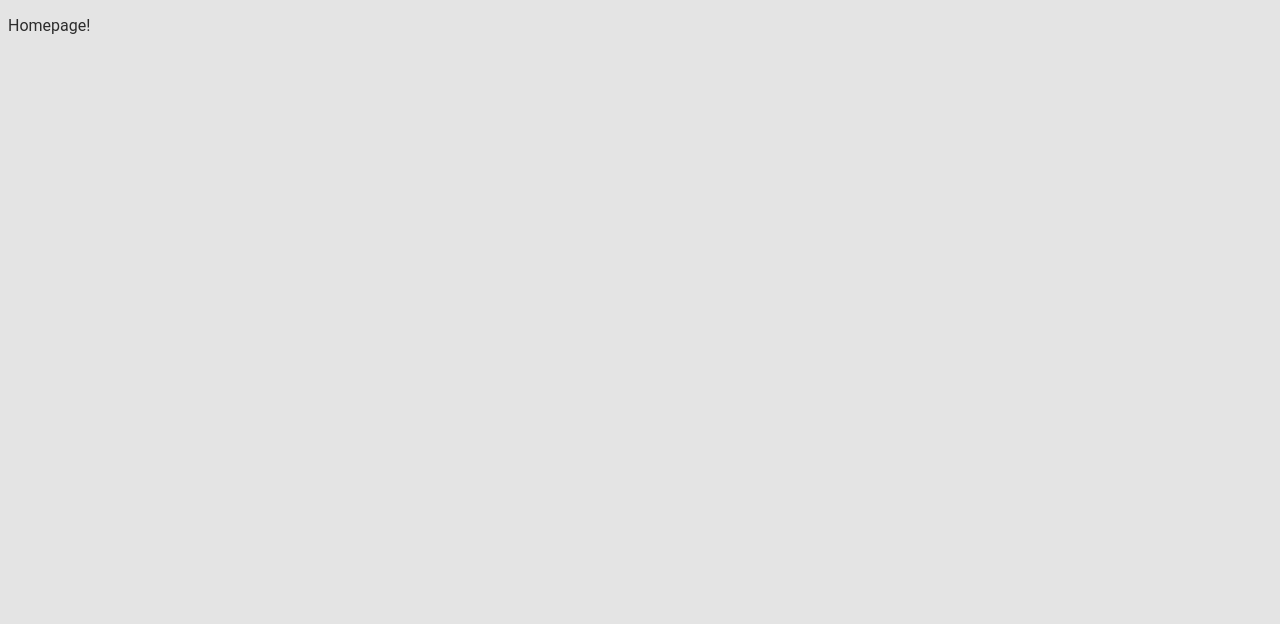
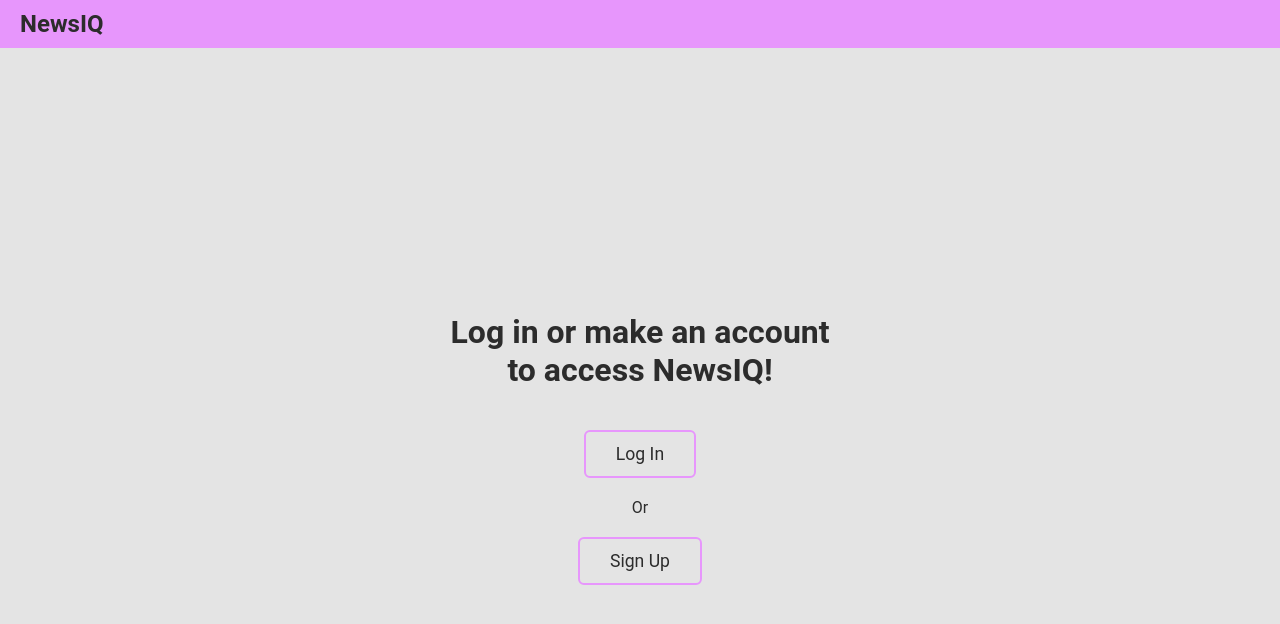
Before and after one commit to nathanrenzi/NewsIQ, a React (Create React App) app in the folder client/: page / in a window 1280 px wide. Shown: the top 624 px of the page. Built offline with nearby package versions, Linux system fonts and the light colour scheme.

Commit message:
Homepage updated

```diff
--- /dev/null
+++ b/client/src/pages/Homepage/Homepage.css
@@ -0,0 +1,62 @@
+.top-bar {
+    background-color: #e796fc;
+    width: 100%;
+    padding: 10px 20px;
+    box-sizing: border-box;
+    position: fixed;
+    top: 0;
+    left: 0;
+  }
+
+  .top-bar .logo {
+    font-weight: bold;
+    font-size: 1.5em;
+    color: var(--primary-color);
+  }
+
+  .homepage-container {
+    display: flex;
+    flex-direction: column;
+    align-items: center;
+    justify-content: center;
+    text-align: center;
+    padding-top: 60px;
+    height: calc(100vh - 60px);
+    text-align: center;
+  }
+
+  .headline {
+    margin-bottom: 40px;
+    font-size: 2em;
+    line-height: 1.2;
+  }
+
+  .auth-container {
+    display: flex;
+    flex-direction: column;
+    align-items: center;
+    gap: 20px;
+  }
+
+  .auth-box {
+    display: inline-block;
+    padding: 12px 30px;
+    border: 2px solid #e796fc;
+    border-radius: 6px;
+    text-decoration: none;
+    color: var(--primary-color);
+    font-size: 1.1em;
+    transition: background-color 0.2s ease;
+  }
+
+  .auth-box:hover {
+    background-color: rgba(224, 187, 228, 0.2);
+    cursor: pointer;
+  }
+
+  .auth-or {
+    font-size: 1em;
+    color: var(--primary-color);
+  }
+
+  /* your existing .btn, .login-btn, .signup-btn styles remain unchanged */
--- a/client/src/pages/Homepage/Homepage.js
+++ b/client/src/pages/Homepage/Homepage.js
@@ -1,7 +1,31 @@
 import React from "react";
+import { Link } from "react-router-dom";
+import "./Homepage.css";
 
 export default function Homepage() {
-    return (
-        <p>Homepage!</p>
-    )
+  return (
+    <>
+      <header className="top-bar">
+        <span className="logo">NewsIQ</span>
+      </header>
+
+      <div className="homepage-container">
+        <h1 className="headline">
+          <span>Log in or make an account</span>
+          <br />
+          <span>to access NewsIQ!</span>
+        </h1>
+
+        <div className="auth-container">
+          <Link to="/login" className="auth-box">
+            Log In
+          </Link>
+          <div className="auth-or">Or</div>
+          <Link to="/signup" className="auth-box">
+            Sign Up
+          </Link>
+        </div>
+      </div>
+    </>
+  );
 }
```
Also changed, not shown: client/src/Signup/SignUpPage.css (added), client/src/Signup/SignUpPage.js (added).
